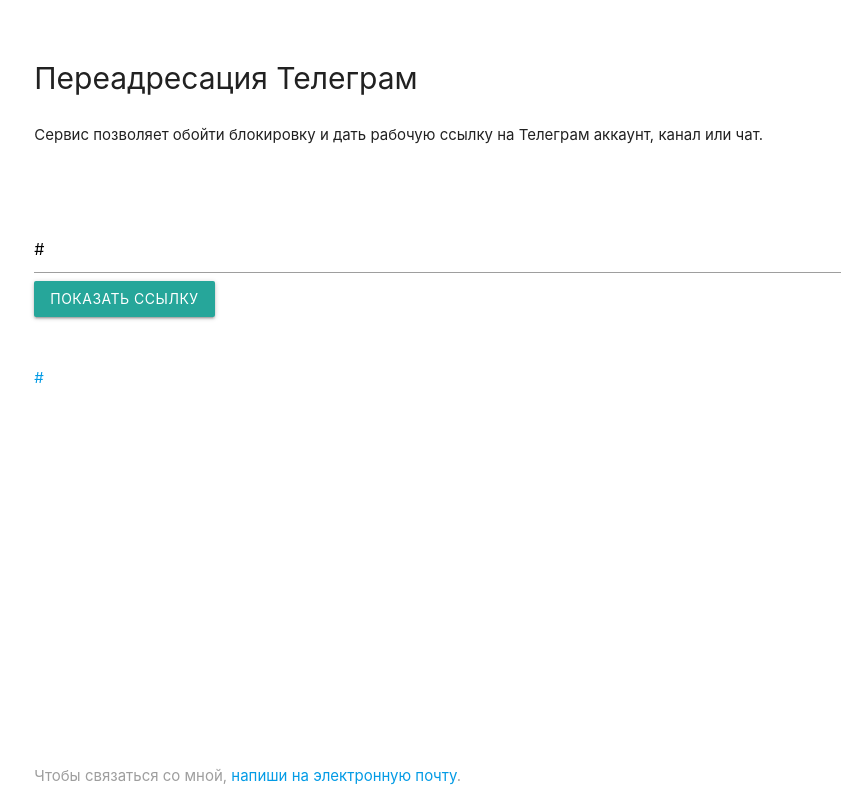
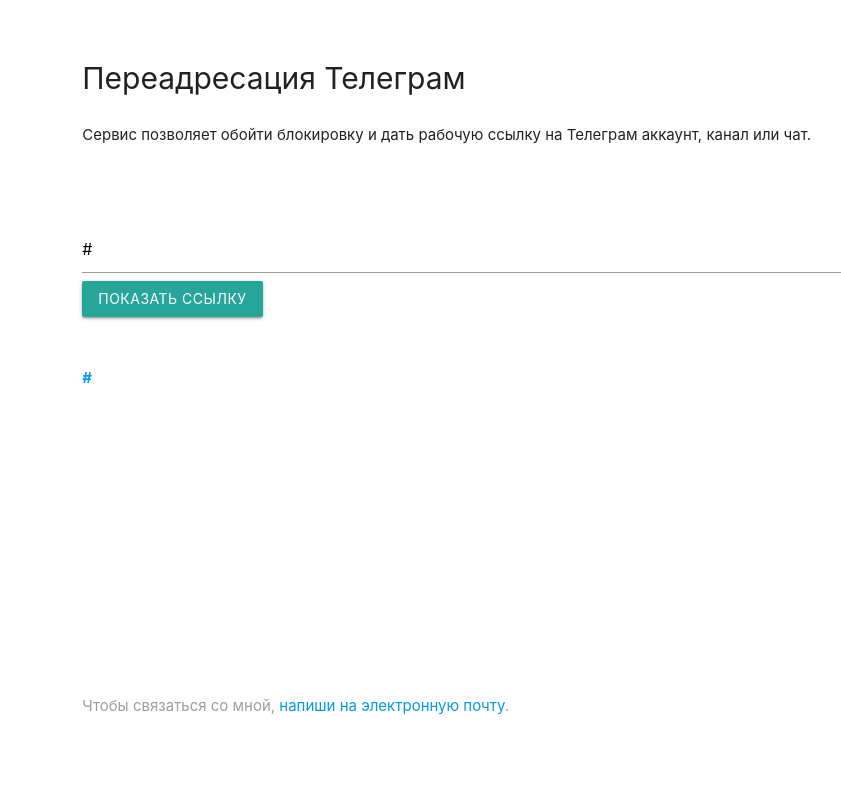
Before and after one commit to thelebster/tg-redirect, a Python web app: template app/templates/index.html in a window 1280 px wide. Shown: the whole page, without its empty margins (169-1010 px from the left). Run offline with Jinja, Linux system fonts and the light colour scheme; the template is opened without the code that fills it: most values are stand-ins (such as "Sample title", 1, 10 or a date in 2020).

Commit message:
Minor styles cleanup.

```diff
--- a/app/templates/index.html
+++ b/app/templates/index.html
@@ -39,7 +39,7 @@
             <div class="container">
                 <div class="row">
                     <div class="col">
-                        <a href="{{ redirect_url }}">{{ redirect_url }}</a>
+                        <b><a href="{{ redirect_url }}">{{ redirect_url }}</a></b>
                         {{ error }}
                     </div>
                 </div>
--- a/assets/styles/custom.scss
+++ b/assets/styles/custom.scss
@@ -37,6 +37,10 @@
 
 input#url {
   font-size: 16px;
+}
+
+.container {
+    max-width: 800px;
 }
 
 .container.info {
@@ -88,3 +92,7 @@
 p.extra {
   margin-bottom: 6px;
 }
+
+footer {
+  height: 120px;
+}
```
Also changed, not shown: app/static/css/style.css.
